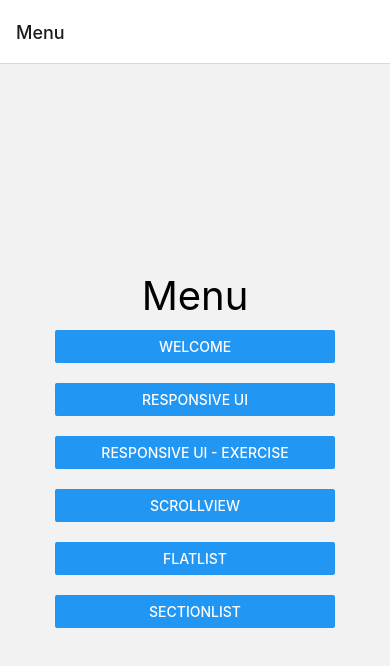
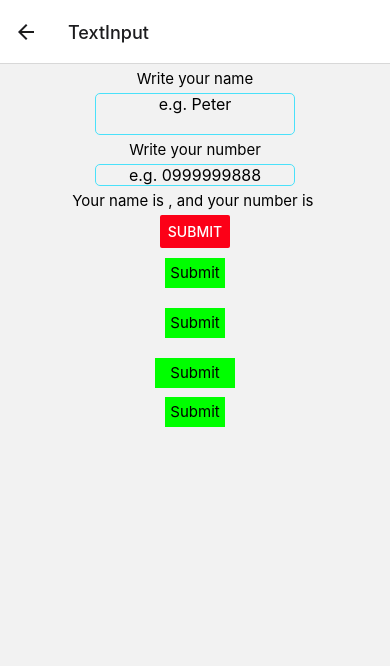
Before and after one commit to gustavoalcivar/react-native-demo, a React Native app: screen /TextInput in a window 390 px wide. Shown: the top 666 px of the page. Built offline with nearby package versions, Linux system fonts and the light colour scheme.

Commit message:
text inputs and buttons

```diff
--- a/App.tsx
+++ b/App.tsx
@@ -8,6 +8,7 @@ import ResponsiveExerciseScreen from './Screens/ResponsiveExerciseScreen';
 import ScrollViewScreen from './Screens/ScrollViewScreen';
 import FlatListScreen from './Screens/FlatListScreen';
 import SectionListScreen from './Screens/SectionListScreen';
+import TextInputScreen from './Screens/TextInput';
 
 const Stack = createNativeStackNavigator();
 
@@ -22,6 +23,7 @@ function App() {
         <Stack.Screen name="ScrollView" component={ScrollViewScreen} />
         <Stack.Screen name="FlatList" component={FlatListScreen} />
         <Stack.Screen name="SectionList" component={SectionListScreen} />
+        <Stack.Screen name="TextInput" component={TextInputScreen} />
       </Stack.Navigator>
     </NavigationContainer>
   );
--- a/Screens/MenuScreen.tsx
+++ b/Screens/MenuScreen.tsx
@@ -41,6 +41,12 @@ function MenuScreen({ navigation } : any) {
           onPress={() => navigation.navigate('SectionList')}
         />
       </View>
+      <View style={styles.button}>
+        <Button
+          title="TextInput"
+          onPress={() => navigation.navigate('TextInput')}
+        />
+      </View>
     </View>
   );
 }
--- /dev/null
+++ b/Screens/TextInput.tsx
@@ -0,0 +1,118 @@
+import React, {useState} from 'react';
+import {
+  Button,
+    Pressable,
+    StyleSheet,
+    Text,
+    TextInput,
+    TouchableHighlight,
+    TouchableOpacity,
+    TouchableWithoutFeedback,
+    View,
+} from 'react-native';
+
+const TextInputScreen = () => {
+    const [name, setName] = useState('');
+    const [number, setNumber] = useState('');
+    const [submitted, setSubmitted] = useState(false);
+    const onPressHandler = () => {
+      setSubmitted(!submitted);
+    }
+  return (
+    <View style={styles.body}>
+        <Text style={styles.text}>Write your name</Text>
+        <TextInput
+        multiline
+        style={styles.input}
+        placeholder='e.g. Peter'
+        //secureTextEntry //no funciona en multiliena
+        onChangeText={(value) => setName(value)} />
+        <Text style={styles.text}>Write your number</Text>
+        <TextInput
+        style={styles.input}
+        placeholder='e.g. 0999999888'
+        //keyboardType='numeric'
+        keyboardType='phone-pad'
+        maxLength={10}
+        //editable={false}
+        onChangeText={(value) => setNumber(value)} />
+        <Text style={styles.text}>Your name is {name}, and your number is {number}</Text>
+        <Button
+        title={submitted?'Clear':'Submit'}
+        //disabled={true}
+        color='#fc0017'
+        onPress={() => {setSubmitted(!submitted)}}></Button>
+        {submitted?
+          <Text style={styles.text}>Your are registred as {name}</Text>
+        :
+        null
+        }
+        <TouchableOpacity
+          onPress={onPressHandler}
+          style={styles.button}
+          activeOpacity={0.1}>
+          <Text style={styles.text}>{submitted?'Clear':'Submit'}</Text>
+        </TouchableOpacity>
+        <TouchableHighlight
+          onPress={onPressHandler}
+          style={styles.button}
+          activeOpacity={0.1}
+          underlayColor='#fc0017'>
+          <Text style={styles.text}>{submitted?'Clear':'Submit'}</Text>
+        </TouchableHighlight>
+        <View style={styles.button}>
+        <TouchableWithoutFeedback
+          onPress={onPressHandler}>
+          <Text style={styles.text}>{submitted?'Clear':'Submit'}</Text>
+        </TouchableWithoutFeedback>
+        <Pressable
+        onPress={onPressHandler}
+        //onLongPress={onPressHandler}
+        //delayLongPress={2000}
+        hitSlop={{top: 10, bottom: 10, right:10, left: 10}}
+        //disabled={true}
+        android_ripple={{color: '#00f'}}
+        style={({pressed}) => [
+          {backgroundColor: pressed?'#fc0017':'#00ff00'}, styles.pressable
+        ]}>
+          <Text style={styles.text}>{submitted?'Clear':'Submit'}</Text>
+        </Pressable>
+        </View>
+    </View>
+  );
+};
+
+const styles = StyleSheet.create({
+  body: {
+    flex: 1,
+    alignItems: 'center',
+    //justifyContent: 'center',
+  },
+  text: {
+    fontSize: 15,
+    margin: 5,
+  },
+  input: {
+    width: 200,
+    borderWidth: 1,
+    borderColor: '#4ae1fa',
+    borderRadius: 5,
+    textAlign: 'center',
+    fontSize: 16
+  },
+  button: {
+    backgroundColor: '#00ff00',
+    with: 150,
+    height: 30,
+    alignItems: 'center',
+    margin: 10,
+  },
+  pressable: {
+    with: 150,
+    height: 30,
+    alignItems: 'center',
+    margin: 10,
+  },
+});
+
+export default TextInputScreen;
```
